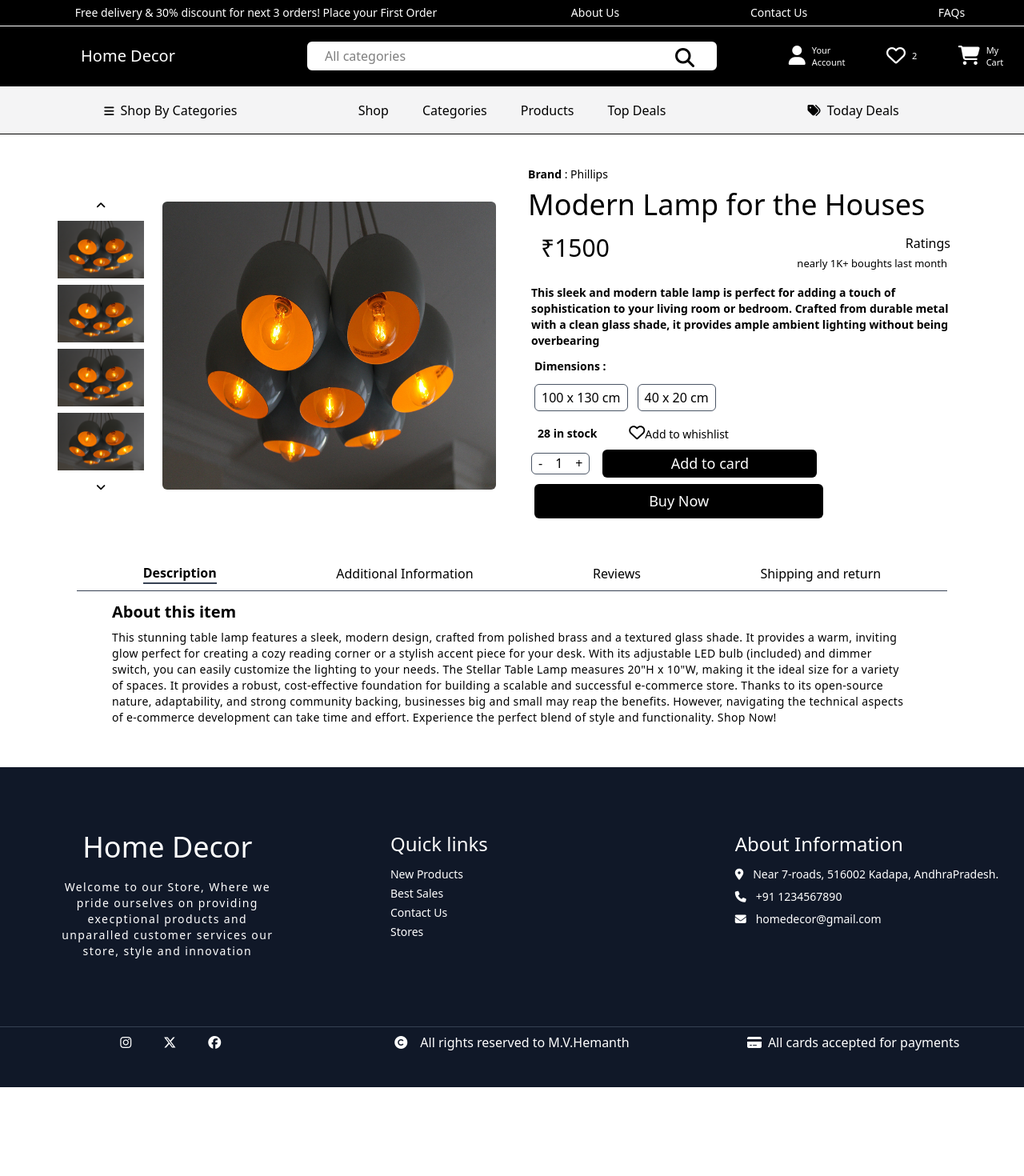
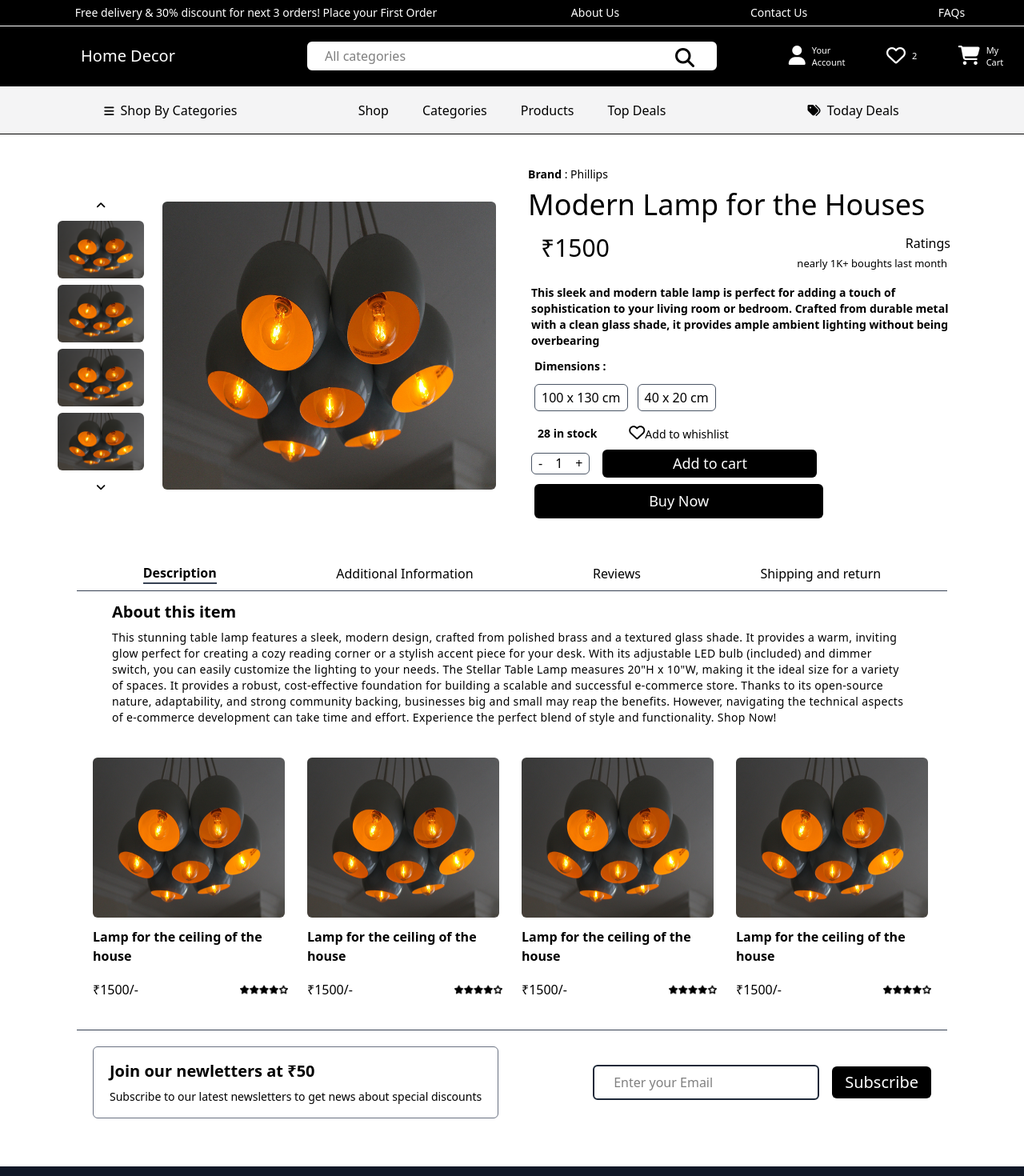
Before and after one commit to Hemanth42d/homeDecor, a React (Vite) app in the folder Frontend/homeDecor/: page /shop/product/1 in a window 1280 px wide. Shown: the top 1470 px of the page at 80% size. Before the commit the page ends 1359 px from the top, so only its background shows below. Built offline with nearby package versions, Linux system fonts and the light colour scheme.

Commit message:
Product Details Page Design Done

```diff
--- a/Frontend/homeDecor/src/components/Product/ProductDescription.jsx
+++ b/Frontend/homeDecor/src/components/Product/ProductDescription.jsx
@@ -37,44 +37,45 @@ const ProductDescription = () => {
         <button
           href="#"
           onClick={() => setActiveTab("Description")}
-          className={
-            activeTab === "Description"
-              ? "font-bold border-b-2 border-gray-700 cursor-pointer"
-              : ""
-          }
+          className={` cursor-pointer
+            ${
+              activeTab === "Description"
+                ? "font-bold border-b-2 border-gray-700 cursor-pointer"
+                : ""
+            }`}
         >
           Description
         </button>
         <button
           href="#"
           onClick={() => setActiveTab("Additional Information")}
-          className={
+          className={` cursor-pointer ${
             activeTab === "Additional Information"
               ? "font-bold border-b-2 border-gray-700 cursor-pointer"
               : ""
-          }
+          }`}
         >
           Additional Information
         </button>
         <button
           href="#"
           onClick={() => setActiveTab("Reviews")}
-          className={
+          className={` cursor-pointer ${
             activeTab === "Reviews"
               ? "font-bold border-b-2 border-gray-700 cursor-pointer"
               : ""
-          }
+          }`}
         >
           Reviews
         </button>
         <button
           href="#"
           onClick={() => setActiveTab("Shipping and return")}
-          className={
+          className={` cursor-pointer ${
             activeTab === "Shipping and return"
               ? "font-bold border-b-2 border-gray-700 cursor-pointer"
               : ""
-          }
+          }`}
         >
           Shipping and return
         </button>
--- /dev/null
+++ b/Frontend/homeDecor/src/components/Product/ProductFooter.jsx
@@ -0,0 +1,31 @@
+const ProductFooter = () => {
+  return (
+    <>
+      <div className="w-[85%] m-auto p-5 flex justify-between items-center ">
+        <div className="border-1 border-gray-500 p-4 px-5 rounded-md">
+          <p className="text-xl font-semibold">Join our newletters at ₹50</p>
+          <p className="mt-2 text-sm">
+            Subscribe to our latest newsletters to get news about special
+            discounts
+          </p>
+        </div>
+        <div className="flex justify-center items-center gap-4">
+          <p>
+            <input
+              type="email"
+              placeholder="Enter your Email"
+              className="border-2 border-gray-800 p-2 px-6 rounded-md outline-none"
+            />
+          </p>
+          <p className="bg-black text-white cursor-pointer p-1.5 px-4 rounded-md">
+            <a href="#" className="text-xl">
+              Subscribe
+            </a>
+          </p>
+        </div>
+      </div>
+    </>
+  );
+};
+
+export default ProductFooter;
--- a/Frontend/homeDecor/src/components/Product/ProductTopSection.jsx
+++ b/Frontend/homeDecor/src/components/Product/ProductTopSection.jsx
@@ -9,10 +9,10 @@ const ProductTopSection = () => {
             <div>
               <i className="fa-solid fa-angle-up text-center w-full text-sm cursor-pointer font-light"></i>
               <div className="h-full gap-2 flex flex-col w-31 p-2 cursor-pointer">
-                <img src={productImage} className="h-18" alt="" />
-                <img src={productImage} className="h-18" alt="" />
-                <img src={productImage} className="h-18" alt="" />
-                <img src={productImage} className="h-18" alt="" />
+                <img src={productImage} className="h-18 rounded-md" alt="" />
+                <img src={productImage} className="h-18 rounded-md" alt="" />
+                <img src={productImage} className="h-18 rounded-md" alt="" />
+                <img src={productImage} className="h-18 rounded-md" alt="" />
               </div>
               <i class="fa-solid fa-angle-down text-center w-full text-sm cursor-pointer font-light"></i>
             </div>
@@ -71,7 +71,7 @@ const ProductTopSection = () => {
                 <span>+</span>
               </p>
               <p className="bg-black w-full text-white text-center rounded-md text-[18px] p-1 cursor-pointer">
-                <Link>Add to card</Link>
+                <Link>Add to cart</Link>
               </p>
             </div>
             <p className="w-[65%] bg-black m-2 p-2 rounded-md text-white text-center text-[18px] cursor-pointer">
--- /dev/null
+++ b/Frontend/homeDecor/src/components/Product/RelatedProducts.jsx
@@ -0,0 +1,16 @@
+import ProductCard from "../ShopPage/ProductCard";
+
+const RelatedProducts = () => {
+  return (
+    <>
+      <div className="flex justify-around items-center w-[85%] m-auto border-b-1 border-gray-700 mt-2 p-2 h-full">
+        <ProductCard />
+        <ProductCard />
+        <ProductCard />
+        <ProductCard />
+      </div>
+    </>
+  );
+};
+
+export default RelatedProducts;
--- a/Frontend/homeDecor/src/components/ShopPage/ProductDetails.jsx
+++ b/Frontend/homeDecor/src/components/ShopPage/ProductDetails.jsx
@@ -1,11 +1,15 @@
 import ProductDescription from "../Product/ProductDescription";
+import ProductFooter from "../Product/ProductFooter";
 import ProductTopSection from "../Product/ProductTopSection";
+import RelatedProducts from "../Product/RelatedProducts";
 
 const ProductDetails = () => {
   return (
     <>
       <ProductTopSection />
       <ProductDescription />
+      <RelatedProducts />
+      <ProductFooter />
     </>
   );
 };
```
